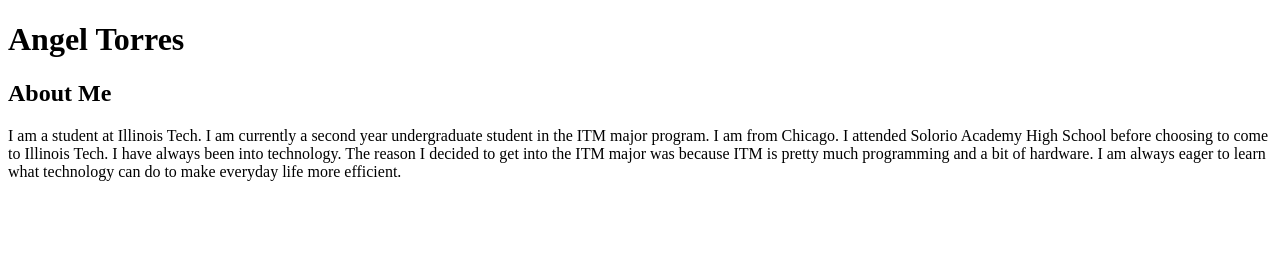
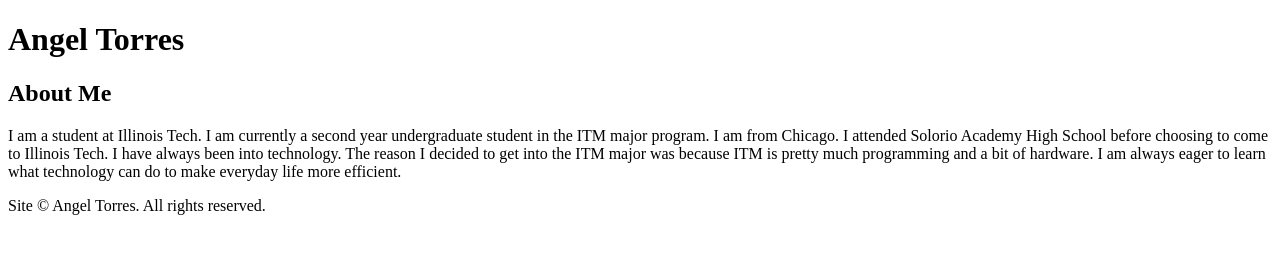
Before and after one commit to atorres175/project-one, a plain HTML site: page index.html in a window 1280 px wide. Drawn offline with Linux system fonts and the light colour scheme.

Commit message:
Add footer to index.html files

```diff
--- a/index.html
+++ b/index.html
@@ -20,5 +20,9 @@
       hardware. I am always eager to learn what technology can do to make
       everyday life more efficient.
     </p>
+
+      <footer id="footer">
+        <p>Site © Angel Torres. All rights reserved.</p>
+      </footer>
     </body>
 </html>
```
Also changed, not shown: hobby/index.html (+4 -0 lines), resume/index.html (+4 -0 lines).
